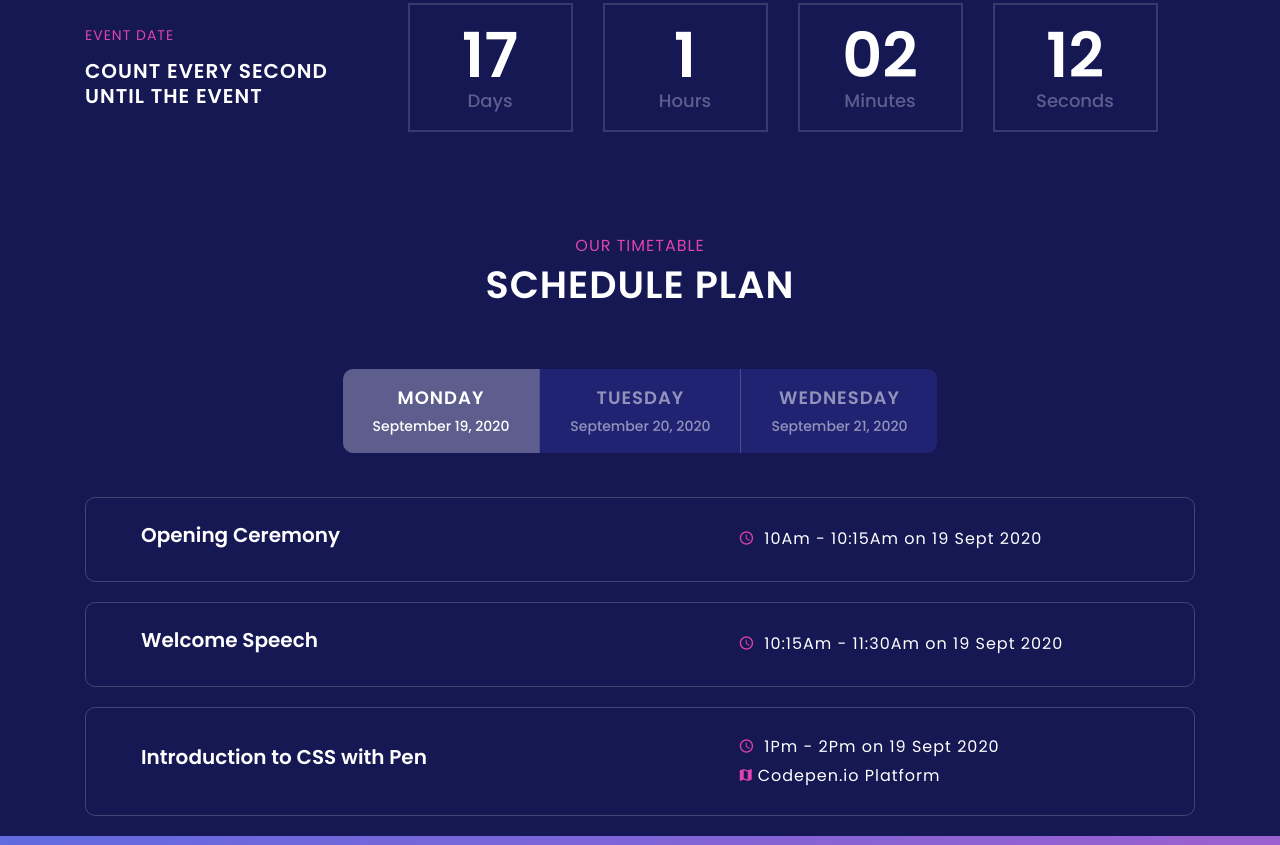
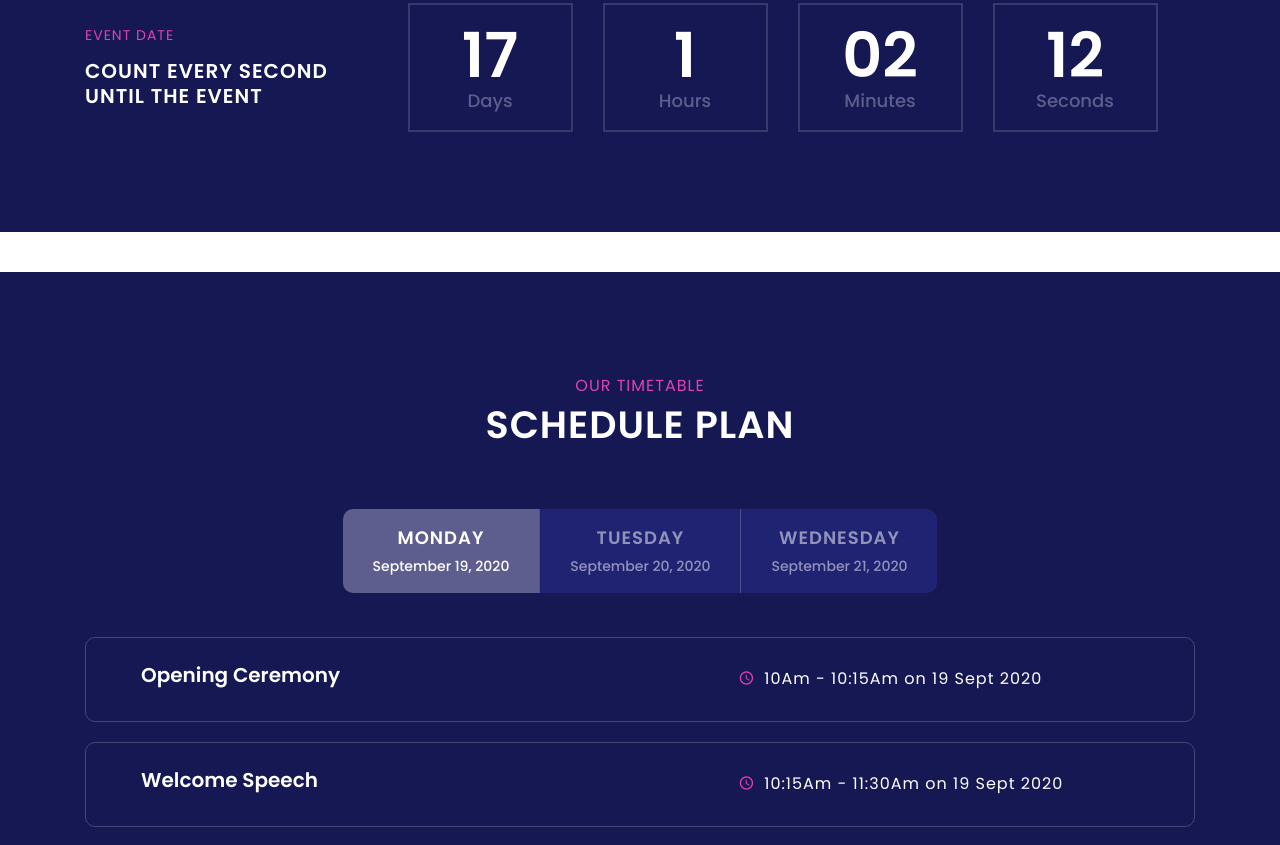
Before and after one commit to shashwat0309/AARAMBH, a plain HTML site: page index.html in a window 1280 px wide. Shown: the part 1581-2426 px from the top of the page. Drawn offline with Linux system fonts and the light colour scheme.

Commit message:
Update index.html

```diff
--- a/index.html
+++ b/index.html
@@ -152,7 +152,7 @@
     <!-- Our Speakings Area End -->
 
     <!-- Our Schedule Area Start -->
-    <section class="our-schedule-area section-padding-50" id="schedule">
+    <section class="our-schedule-area section-padding-100" id="schedule" style="margin-top:40px;">
         <div class="container">
             <div class="row">
                 <!-- Heading -->
```
